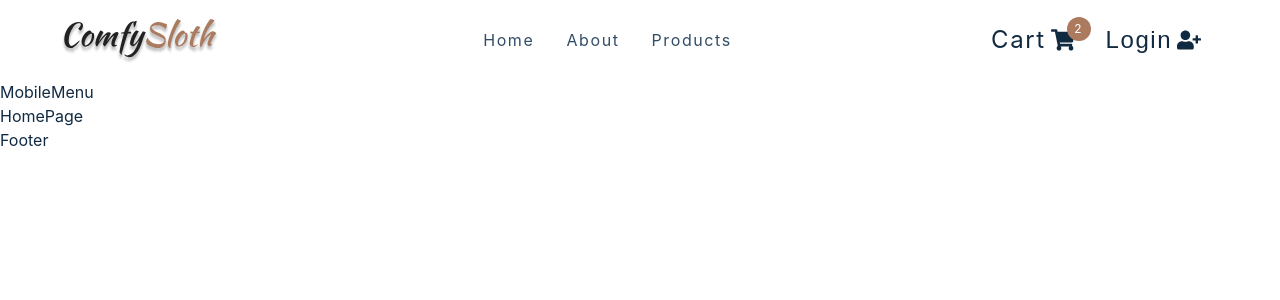
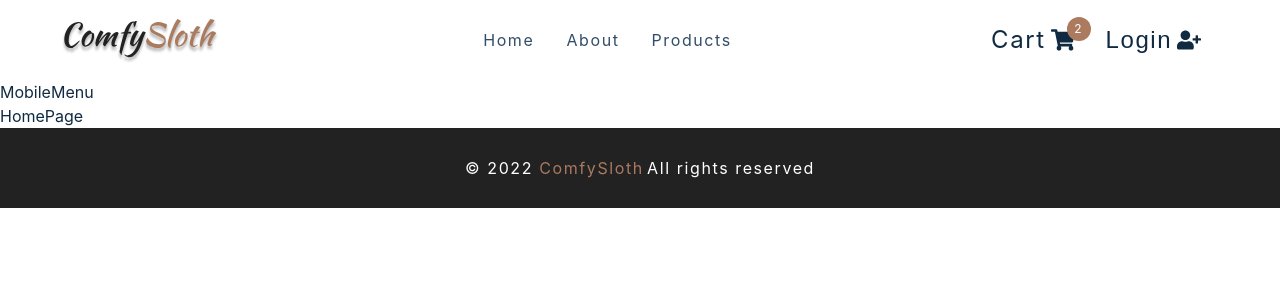
Before and after one commit to kaitcham/comfy_sloth, a React (Create React App) app: page / in a window 1280 px wide. Shown: the top 300 px of the page. Built offline with nearby package versions, Linux system fonts and the light colour scheme.

Commit message:
Add footer

```diff
--- a/src/components/Footer.js
+++ b/src/components/Footer.js
@@ -1,5 +1,40 @@
 import React from 'react';
+import styled from 'styled-components';
 
-const Footer = () => <div>Footer</div>;
+const Footer = () => (
+  <Wrapper>
+    <h5>
+      &copy;
+      {' '}
+      {new Date().getFullYear()}
+      <span> ComfySloth</span>
+    </h5>
+    <h5>All rights reserved</h5>
+  </Wrapper>
+);
+
+const Wrapper = styled.footer`
+  height: 5rem;
+  display: flex;
+  flex-direction: column;
+  justify-content: center;
+  align-items: center;
+  background: var(--clr-black);
+  text-align: center;
+  span {
+    color: var(--clr-primary-5);
+  }
+  h5 {
+    color: var(--clr-white);
+    margin: 0.1rem;
+
+    font-weight: 400;
+    text-transform: none;
+    line-height: 1.25;
+  }
+  @media (min-width: 776px) {
+    flex-direction: row;
+  }
+`;
 
 export default Footer;
```
